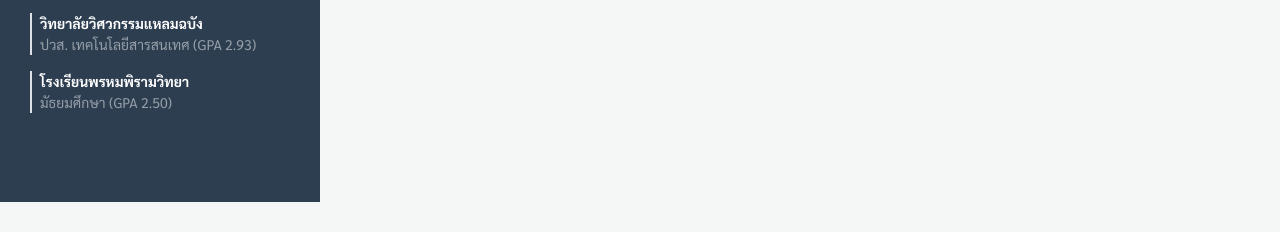
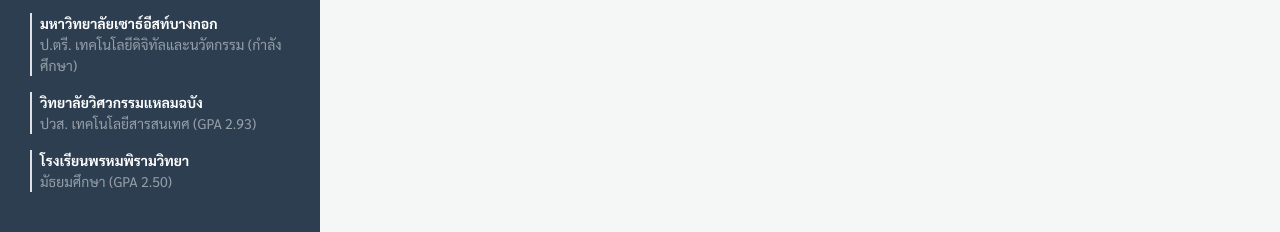
Before and after one commit to nattezava123/resume, a plain HTML site: page index.html in a window 1280 px wide. Shown: the part 598-830 px from the top of the page. Before the commit the page ends 800 px from the top, so only its background shows below. Drawn offline with nearby package versions, Linux system fonts and the light colour scheme; no server answers.

Commit message:
Update index.html

```diff
--- a/index.html
+++ b/index.html
@@ -56,6 +56,10 @@
 
             <div class="mt-5">
                 <h6 class="text-uppercase fw-bold mb-3 small opacity-75">Education</h6>
+                 <div class="mb-3 ps-2 border-start border-2 border-accent">
+                    <div class="fw-bold small">มหาวิทยาลัยเซาธ์อีสท์บางกอก</div>
+                    <div class="small text-white-50">ป.ตรี. เทคโนโลยีดิจิทัลและนวัตกรรม (กำลังศึกษา)</div>
+                </div>
                 <div class="mb-3 ps-2 border-start border-2 border-accent">
                     <div class="fw-bold small">วิทยาลัยวิศวกรรมแหลมฉบัง</div>
                     <div class="small text-white-50">ปวส. เทคโนโลยีสารสนเทศ (GPA 2.93)</div>
```
